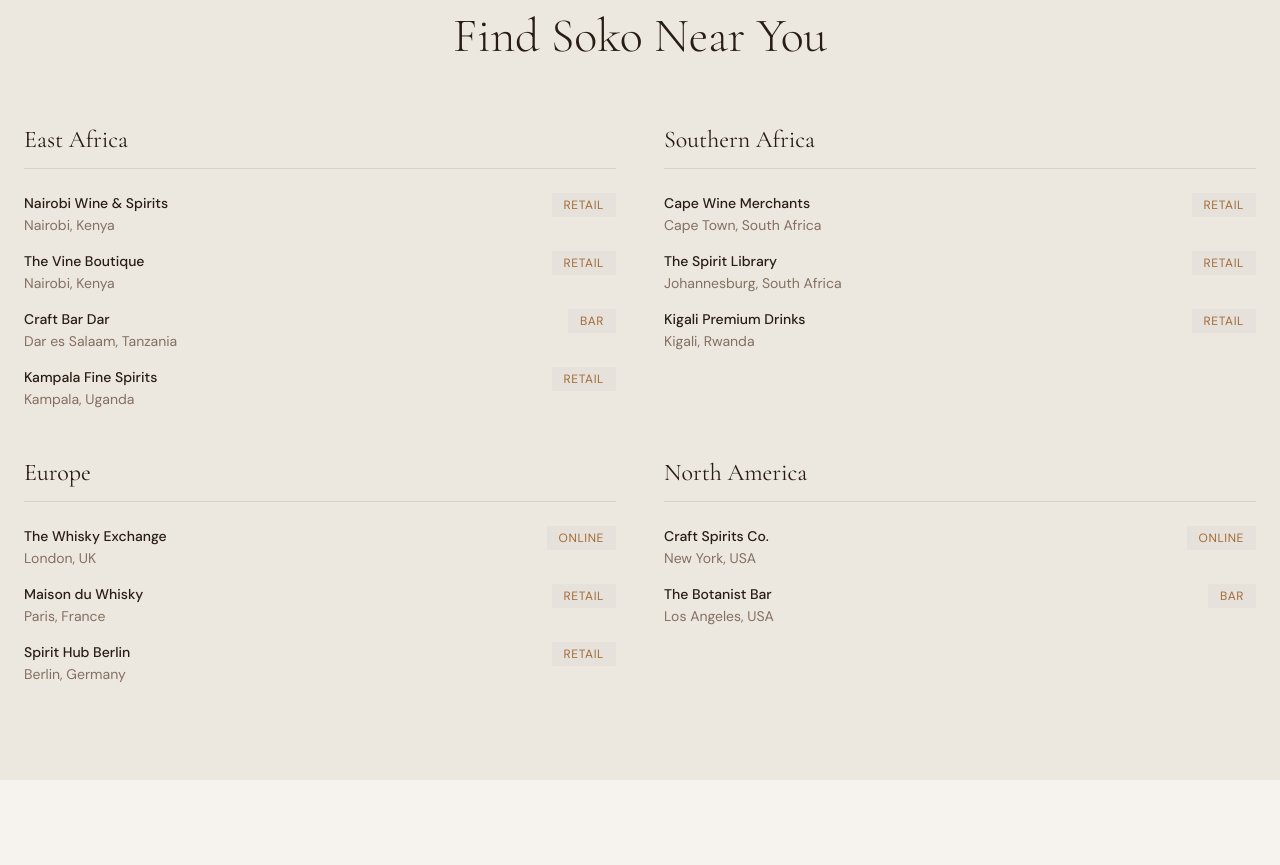
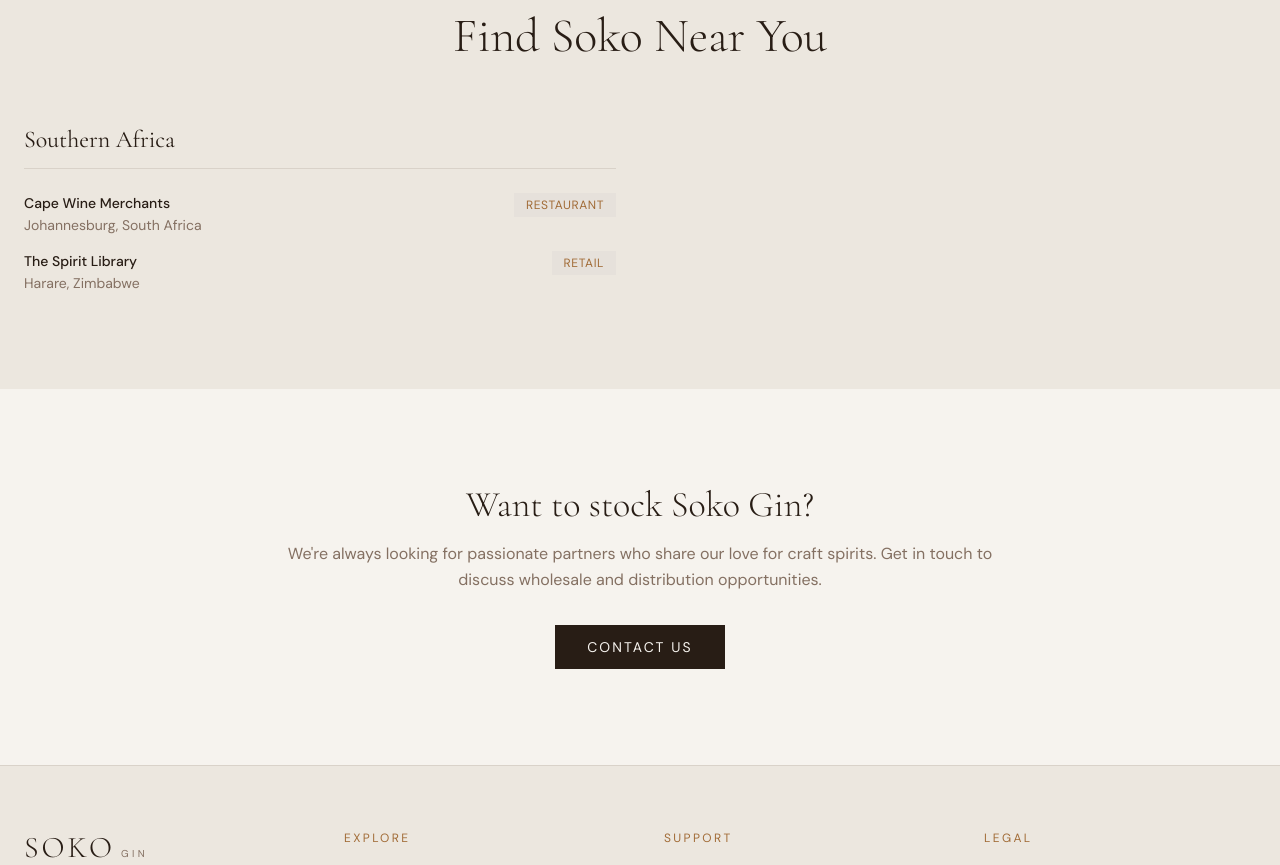
Before and after one commit to mufukuri/soko-v2, a Next.js app: page /stockists in a window 1280 px wide. Shown: the part 720-1585 px from the top of the page. Built offline with nearby package versions, Linux system fonts and the light colour scheme.

Commit message:
Update where to buy Soko

```diff
--- a/app/stockists/page.tsx
+++ b/app/stockists/page.tsx
@@ -11,38 +11,16 @@
 }
 
 const regions = [
-  {
-    name: "East Africa",
-    stockists: [
-      { name: "Nairobi Wine & Spirits", location: "Nairobi, Kenya", type: "Retail" },
-      { name: "The Vine Boutique", location: "Nairobi, Kenya", type: "Retail" },
-      { name: "Craft Bar Dar", location: "Dar es Salaam, Tanzania", type: "Bar" },
-      { name: "Kampala Fine Spirits", location: "Kampala, Uganda", type: "Retail" },
-    ],
-  },
+
   {
     name: "Southern Africa",
     stockists: [
-      { name: "Cape Wine Merchants", location: "Cape Town, South Africa", type: "Retail" },
-      { name: "The Spirit Library", location: "Johannesburg, South Africa", type: "Retail" },
-      { name: "Kigali Premium Drinks", location: "Kigali, Rwanda", type: "Retail" },
+      { name: "Cape Wine Merchants", location: "Johannesburg, South Africa", type: "Restaurant" },
+      { name: "The Spirit Library", location: "Harare, Zimbabwe", type: "Retail" },
     ],
   },
-  {
-    name: "Europe",
-    stockists: [
-      { name: "The Whisky Exchange", location: "London, UK", type: "Online" },
-      { name: "Maison du Whisky", location: "Paris, France", type: "Retail" },
-      { name: "Spirit Hub Berlin", location: "Berlin, Germany", type: "Retail" },
-    ],
-  },
-  {
-    name: "North America",
-    stockists: [
-      { name: "Craft Spirits Co.", location: "New York, USA", type: "Online" },
-      { name: "The Botanist Bar", location: "Los Angeles, USA", type: "Bar" },
-    ],
-  },
+
+
 ]
 
 const channels = [
```
